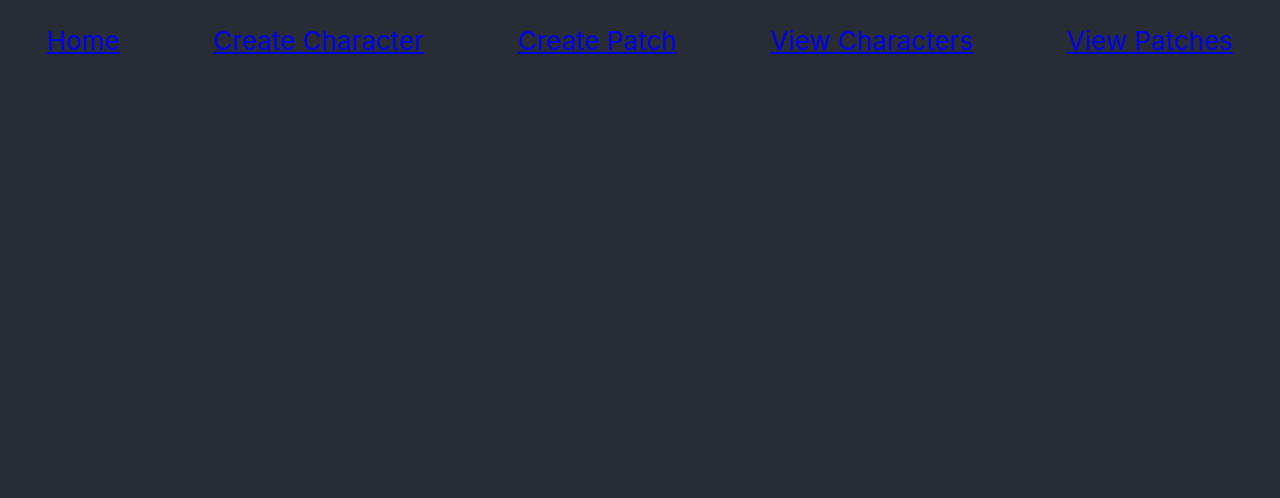
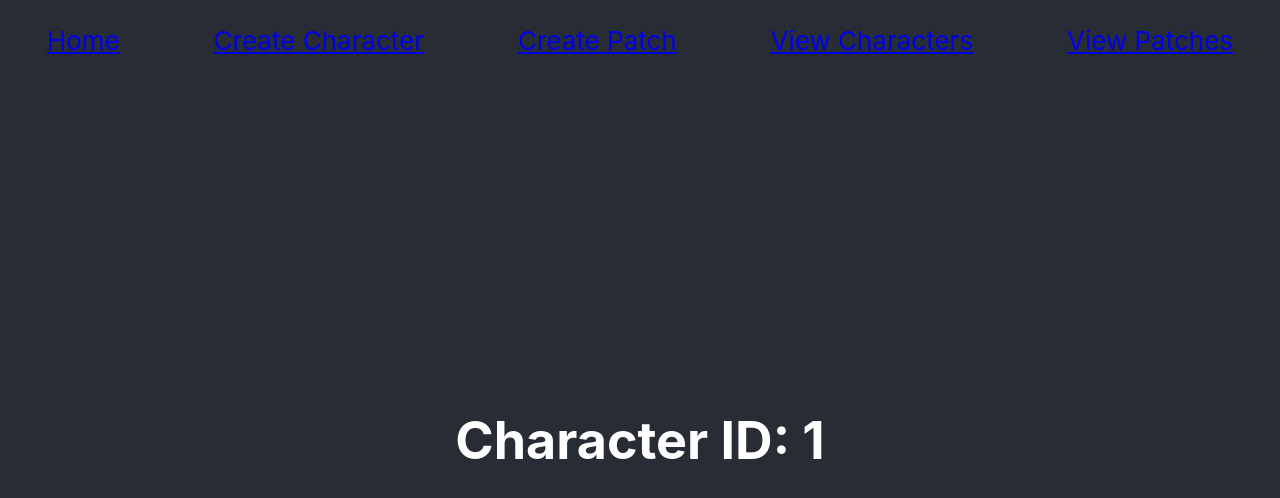
Before and after one commit to xdeathofmojox/punkin_patch, a React (Create React App) app: page /viewCharacter/1 in a window 1280 px wide. Shown: the top 498 px of the page. Built offline with nearby package versions, Linux system fonts and the light colour scheme.

Commit message:
Add params to pages that need a reference

```diff
--- a/src/App.js
+++ b/src/App.js
@@ -28,13 +28,13 @@ function App() {
           <Route path="/" element={<HomePage />} />
           <Route path="/createCharacter" element={<CreateCharacterPage />} />
           <Route path="/createPatch" element={<CreatePatchPage />} />
-          <Route path="/viewCharacter" element={<ViewCharacterPage />} />
+          <Route path="/viewCharacter/:id" element={<ViewCharacterPage />} />
           <Route path="/viewCharacters" element={<ViewCharactersPage />} />
-          <Route path="/viewPatch" element={<ViewPatchPage />} />
+          <Route path="/viewPatch/:id" element={<ViewPatchPage />} />
           <Route path="/viewPatches" element={<ViewPatchesPage />} />
-          <Route path="/viewPatchResults" element={<ViewPatchResultsPage />} />
-          <Route path="/modifyPatch" element={<ModifyPatchPage />} />
-          <Route path="/patchVoter" element={<PatchVoterPage />} />
+          <Route path="/viewPatchResults/:id" element={<ViewPatchResultsPage />} />
+          <Route path="/modifyPatch/:id" element={<ModifyPatchPage />} />
+          <Route path="/patchVoter/:id" element={<PatchVoterPage />} />
         </Routes>
       </div>
     </div>
--- a/src/Components/ViewCharacterPage.js
+++ b/src/Components/ViewCharacterPage.js
@@ -0,0 +1,13 @@
+import { useParams } from 'react-router';
+
+function ViewCharacterPage()
+{
+    const { id } = useParams();
+    return (
+        <div>
+            <h1>Character ID: {id}</h1>
+        </div>
+    );
+}
+
+export default ViewCharacterPage;
```
